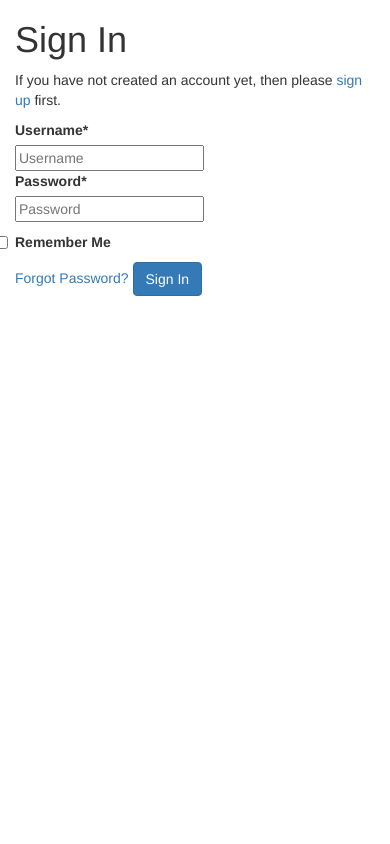
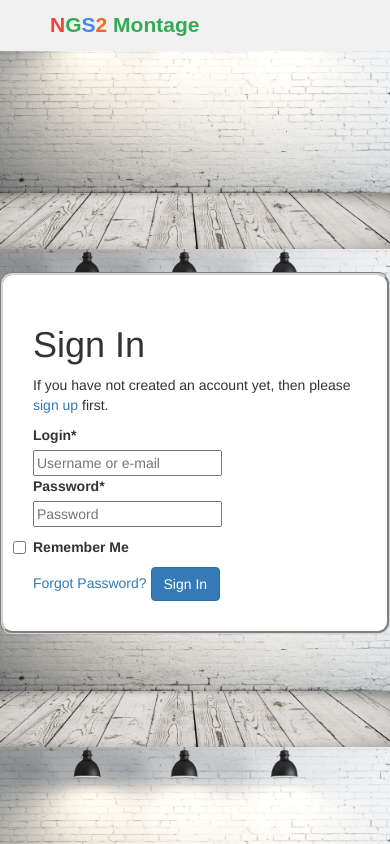
Before and after one commit to NGS2Montage/group-ulitmatum, a Django app: page /accounts/login/ in a window 390 px wide. Run offline with Django 3.2, Linux system fonts and the light colour scheme; some libraries are stand-ins or nearby versions.

Commit message:
Base html file for logout screen

```diff
--- a/core/templates/account/account_inactive.html
+++ b/core/templates/account/account_inactive.html
@@ -1,4 +1,4 @@
-{% extends "account/base.html" %}
+{% extends "account/base_logout.html" %}
 
 {% load i18n %}
 
--- /dev/null
+++ b/core/templates/account/base_logout.html
@@ -0,0 +1,55 @@
+{% extends "base.html" %}
+
+{% load static %}
+
+{% block title %}{% block head_title %}{% endblock head_title %}{% endblock title %}
+
+{% block css %}
+    {{ block.super }}
+    <link rel="stylesheet" href='{% static 'css/accounts.css' %}'></link>
+
+    <style>
+
+    </style>
+{% endblock %}
+
+
+{% block body %}
+
+    <body style="background-image: url('/static/images/bg3.jpg'); background-size:100% auto; background-repeat:repeat-y;">
+
+    <nav class="navbar navbar-default" id="navbar_topdiv"
+         style="border-radius: 0px; background: rgb(241, 241, 241); border: 0px;">
+        <div class="container-fluid">
+            <div class="navbar-header col-md-5 text-center">
+                <a class="navbar-brand" href="/"
+                   style="margin-left: 20px; font-size: 150%; font-family: Arial, sans-serif;">
+                    <b><span style="color: #EC4335;">N</span><span style="color: #34AA54;">G</span><span style="color: #4285F5;">S</span><span style="color: #F26722;">2</span>
+                        <span style="color: #34AA54;">Montage</span></b>
+                </a>
+            </div>
+            <div class="col-md-7">
+            </div>
+        </div>
+    </nav>
+
+    {% block container %}
+        <div class="container">
+
+            <div class="row" style="margin-top: 200px;">
+                <div class="col-md-3"></div>
+                <div class="col-md-6" style="background: white; padding: 30px; border-color: lightgray;
+                border-radius: 12px; border-width: 3px; border-style: groove;">
+                    {% block inner %}{% endblock %}
+                </div>
+                <div class="col-md-3"></div>
+            </div>
+
+        </div> <!-- /container -->
+    {% endblock container %}
+
+    {% block modal %}{% endblock modal %}
+
+    </body>
+
+{% endblock body %}
--- a/core/templates/account/login.html
+++ b/core/templates/account/login.html
@@ -1,4 +1,4 @@
-{% extends "account/base.html" %}
+{% extends "account/base_logout.html" %}
 
 {% load i18n %}
 {% load account socialaccount %}
@@ -10,29 +10,8 @@
 
 <h1>{% trans "Sign In" %}</h1>
 
-{% get_providers as socialaccount_providers %}
-
-{% if socialaccount_providers %}
-<p>{% blocktrans with site.name as site_name %}Please sign in with one
-of your existing third party accounts. Or, <a href="{{ signup_url }}">sign up</a>
-for a {{ site_name }} account and sign in below:{% endblocktrans %}</p>
-
-<div class="socialaccount_ballot">
-
-  <ul class="socialaccount_providers">
-    {% include "socialaccount/snippets/provider_list.html" with process="login" %}
-  </ul>
-
-  <div class="login-or">{% trans 'or' %}</div>
-
-</div>
-
-{% include "socialaccount/snippets/login_extra.html" %}
-
-{% else %}
 <p>{% blocktrans %}If you have not created an account yet, then please
 <a href="{{ signup_url }}">sign up</a> first.{% endblocktrans %}</p>
-{% endif %}
 
 <form class="login" method="POST" action="{% url 'account_login' %}">
   {% csrf_token %}
--- a/core/templates/account/signup.html
+++ b/core/templates/account/signup.html
@@ -1,4 +1,4 @@
-{% extends "account/base.html" %}
+{% extends "account/base_logout.html" %}
 
 {% load i18n %}
 {% load crispy_forms_tags %}
--- a/core/templates/account/signup_closed.html
+++ b/core/templates/account/signup_closed.html
@@ -1,4 +1,4 @@
-{% extends "account/base.html" %}
+{% extends "account/base_logout.html" %}
 
 {% load i18n %}
 
--- a/core/templates/account/verification_sent.html
+++ b/core/templates/account/verification_sent.html
@@ -1,4 +1,4 @@
-{% extends "account/base.html" %}
+{% extends "account/base_logout.html" %}
 
 {% load i18n %}
 
--- a/ngs2/templates/base.html
+++ b/ngs2/templates/base.html
@@ -52,18 +52,9 @@
 
   </head>
 
-  <body>
+  {% block body %}
 
-    {% block container %}
-      <div class="container">
-
-        {% block content %}
-        {% endblock content %}
-
-      </div> <!-- /container -->
-    {% endblock container %}
-
-    {% block modal %}{% endblock modal %}
+  {% endblock body %}
 
     <!-- Le javascript
     ================================================== -->
@@ -72,5 +63,5 @@
 <script src="https://code.jquery.com/jquery-3.1.0.min.js" integrity="sha256-cCueBR6CsyA4/9szpPfrX3s49M9vUU5BgtiJj06wt/s=" crossorigin="anonymous"></script>
 <script src="https://maxcdn.bootstrapcdn.com/bootstrap/3.3.7/js/bootstrap.min.js" integrity="sha384-Tc5IQib027qvyjSMfHjOMaLkfuWVxZxUPnCJA7l2mCWNIpG9mGCD8wGNIcPD7Txa" crossorigin="anonymous"></script>
     {% endblock javascript %}
-  </body>
+
 </html>
```
Also changed, not shown: ngs2/settings.py (+16 -4 lines), core/static/images/bg.png (added), core/static/images/bg3.jpg (added), core/static/images/bg_ivory.jpg (added), core/static/images/bg_nyc.jpg (added), core/templates/account/base.html (line endings or trailing spaces).
